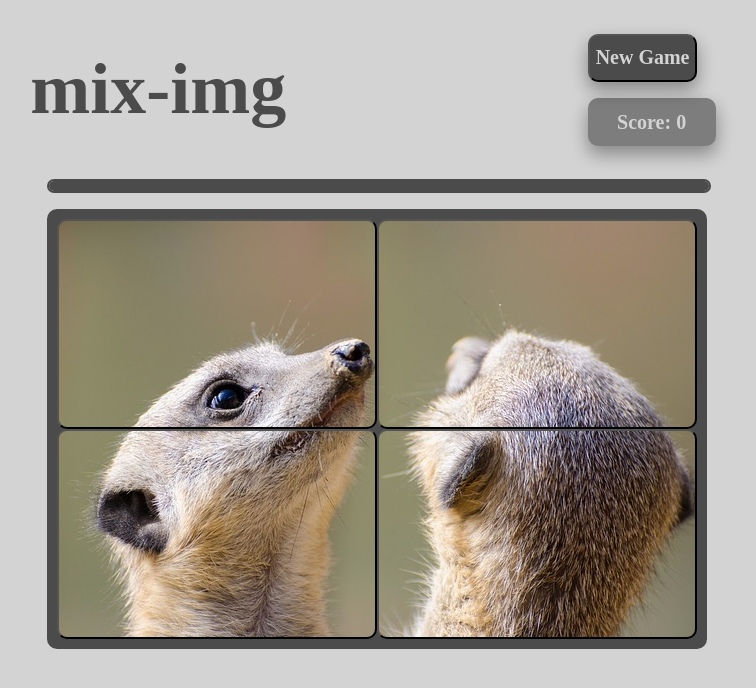
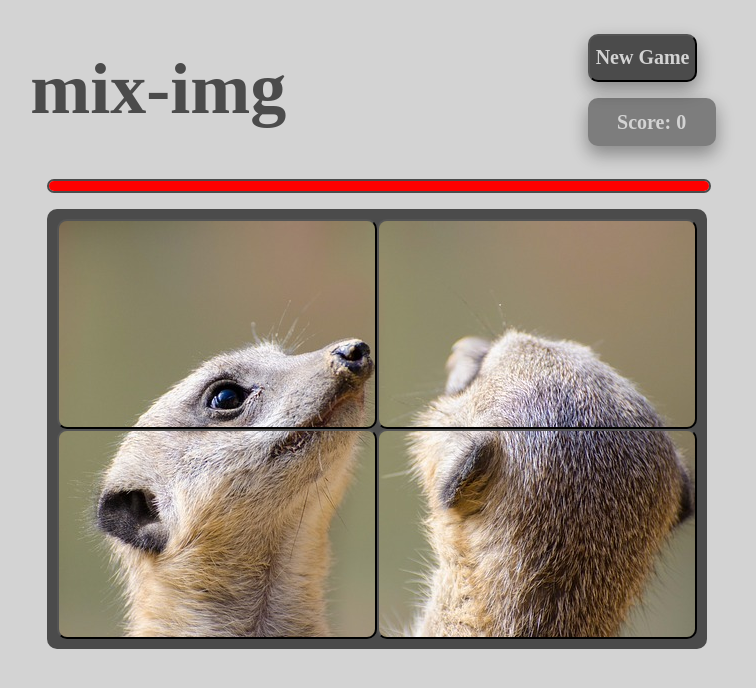
Before and after one commit to CodySelman/react-fifteen, a React (Create React App) app in the folder client/: page / in a window 1280 px wide. Shown: the top 688 px of the page, without its empty margins (263-1019 px from the left). Built offline with nearby package versions, Linux system fonts and the light colour scheme.

Commit message:
Cleaned up updateScore method in App. Fixed bug in Timer component.

```diff
--- a/client/src/App.js
+++ b/client/src/App.js
@@ -319,8 +319,6 @@ class App extends Component {
     }
   }
   updateScore(){
-    //update difficulty will aslo hae to be updated
-    console.log('update score');
     const score = this.state.score;
     const levelScore = this.state.sizeCol * this.state.sizeRow + Math.floor(this.state.timeRemaining / 5000);
     const newScore = score + levelScore;
--- a/client/src/Timer.js
+++ b/client/src/Timer.js
@@ -4,8 +4,9 @@ import './Timer.css';
 
 const Timer = props => {
     const barColors = [
+        'red',
         'rgb(75,75,75)',
-        'red',
+        'rgb(150,150,150)',
         'orange',
         'yellow',
         'green',
@@ -28,23 +29,23 @@ const Timer = props => {
         backgroundColor: barColors[2]
     }
     const barStyle3 = {
-        width: numberOfBars > 2 ? 660 : numberOfBars === 3 ? width : 0,
+        width: numberOfBars > 3 ? 660 : numberOfBars === 3 ? width : 0,
         backgroundColor: barColors[3]
     }
     const barStyle4 = {
-        width: numberOfBars > 2 ? 660 : numberOfBars === 4 ? width : 0,
+        width: numberOfBars > 4 ? 660 : numberOfBars === 4 ? width : 0,
         backgroundColor: barColors[4]
     }
     const barStyle5 = {
-        width: numberOfBars > 2 ? 660 : numberOfBars === 5 ? width : 0,
+        width: numberOfBars > 5 ? 660 : numberOfBars === 5 ? width : 0,
         backgroundColor: barColors[5]
     }
     const barStyle6 = {
-        width: numberOfBars > 2 ? 660 : numberOfBars === 6 ? width : 0,
+        width: numberOfBars > 6 ? 660 : numberOfBars === 6 ? width : 0,
         backgroundColor: barColors[6]
     }
     const barStyle7 = {
-        width: numberOfBars > 2 ? 660 : numberOfBars === 7 ? width : 0,
+        width: numberOfBars > 7 ? 660 : numberOfBars === 7 ? width : 0,
         backgroundColor: barColors[7]
     }
 
```
